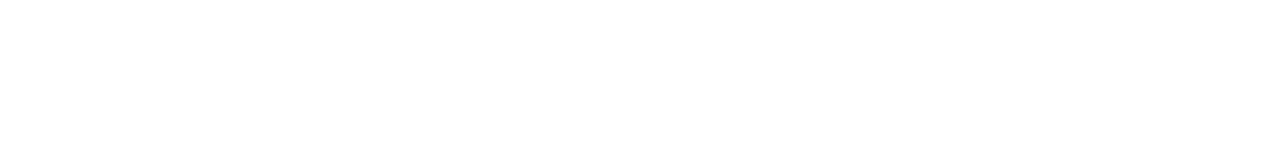
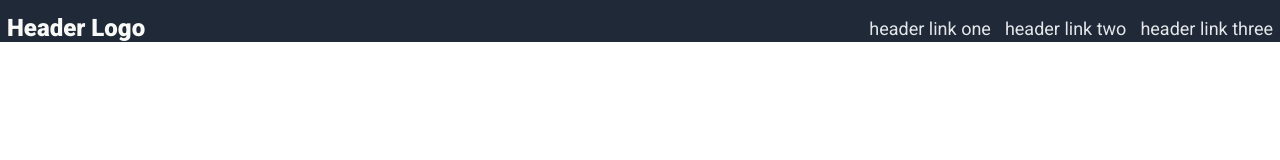
Before and after one commit to omardavidcyber/landing-page, a plain HTML site: page index.html in a window 1280 px wide. Drawn offline with Linux system fonts and the light colour scheme.

Commit message:
Add the header with logo and links to page

```diff
--- a/index.html
+++ b/index.html
@@ -13,5 +13,18 @@
             rel="stylesheet"
         />
     </head>
-    <body></body>
+    <body>
+        <div class="dark-background-wrapper">
+            <div class="wrapper">
+                <header>
+                    <p class="logo">Header Logo</p>
+                    <nav>
+                        <a href="#">header link one</a>
+                        <a href="#">header link two</a>
+                        <a href="#">header link three</a>
+                    </nav>
+                </header>
+            </div>
+        </div>
+    </body>
 </html>
--- a/main.css
+++ b/main.css
@@ -6,3 +6,37 @@
 body {
     font-family: "Roboto", sans-serif;
 }
+
+.wrapper {
+    max-width: 1266px;
+    margin: 0 auto;
+}
+
+.dark-background-wrapper {
+    background-color: #1f2937;
+}
+
+header {
+    display: flex;
+    justify-content: space-between;
+    padding-top: 14px;
+}
+
+.logo {
+    font-size: 24px;
+    color: #f9faf8;
+    font-weight: bold;
+    align-items: center;
+}
+
+nav {
+    display: flex;
+    gap: 14px;
+    align-items: center;
+}
+
+nav a {
+    color: #e5e7eb;
+    font-size: 18px;
+    text-decoration: none;
+}
```
